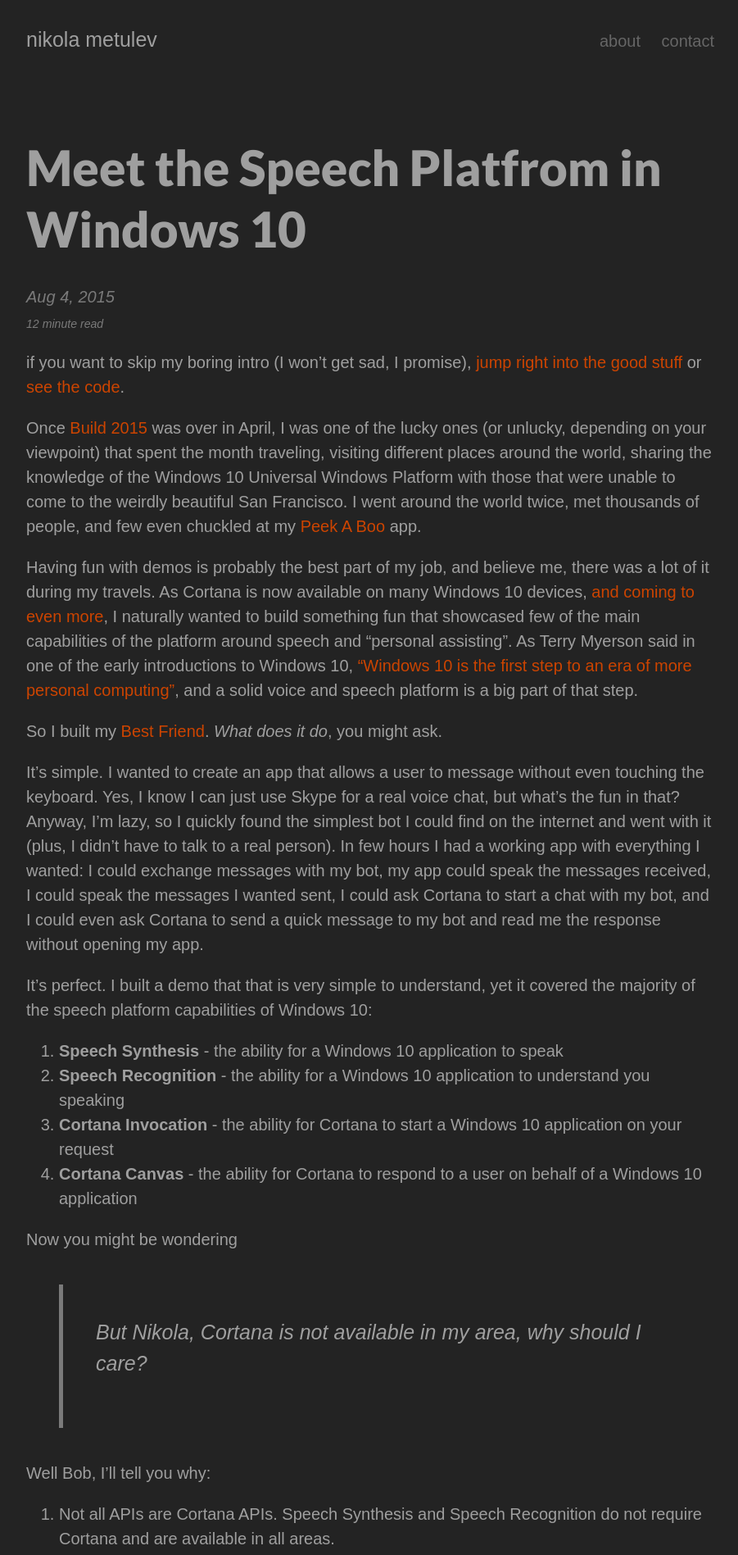
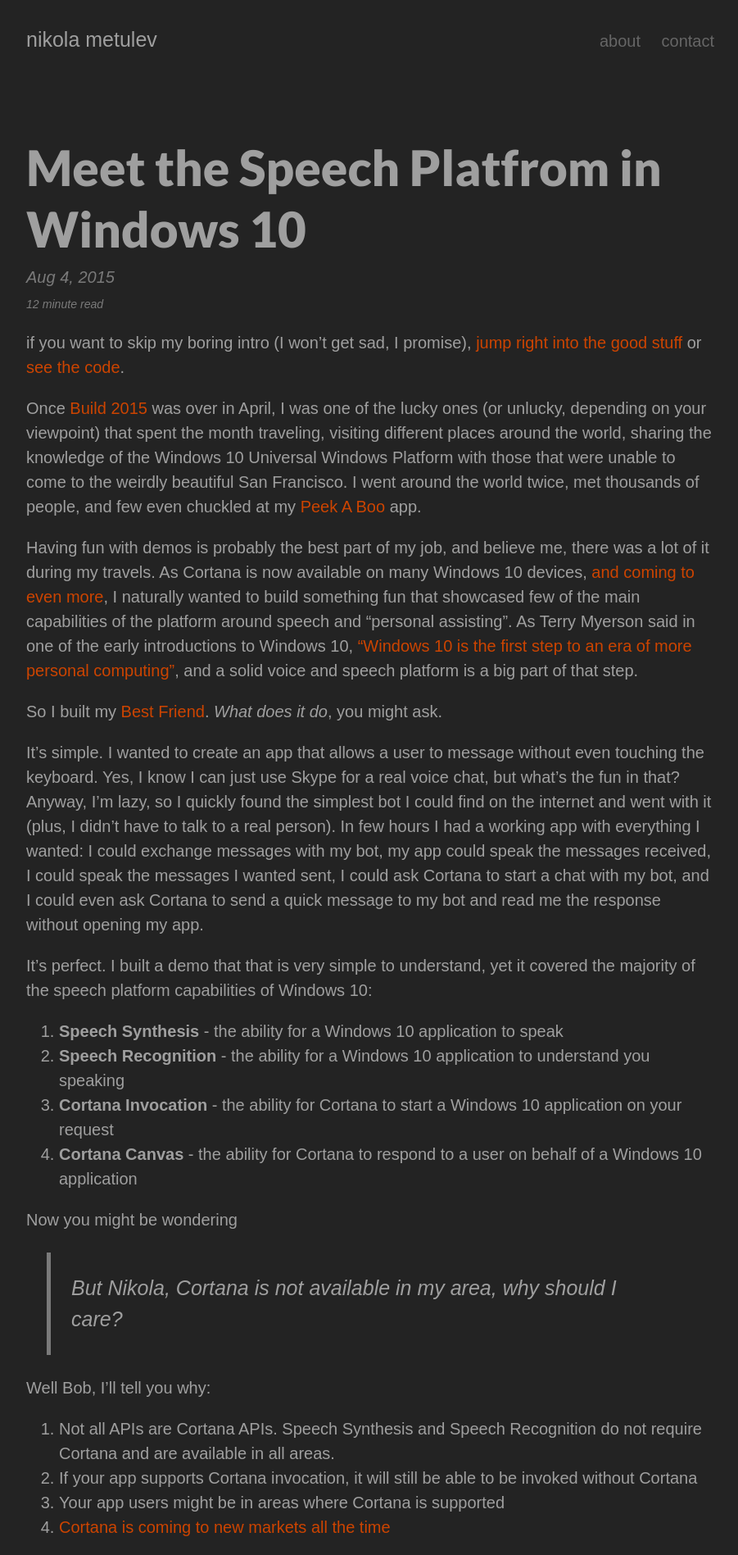
Before and after one commit to nmetulev/nmetulev.github.io, a Jekyll site: the page built from _posts/2015-08-04-speech-in-uwp.md, in a window 1280 px wide. Shown: the top 1897 px of the page at 82% size, without its empty margins (188-1089 px from the left). Built offline with Jekyll 4.4.1, drawn with Linux system fonts in a browser that asks for light colours.

```diff
--- a/_sass/_footer.scss
+++ b/_sass/_footer.scss
@@ -9,8 +9,8 @@
 }
 
 footer {
-  background-color: $footer-bg-color;
-  border-top: $footer-border-top;
+  background-color: $new-background;
+  //border-top: $footer-border-top;
   color: $footer-color;
   font-size: $footer-font-size;
   font-weight: $footer-font-weight;
--- a/_sass/_media-queries.scss
+++ b/_sass/_media-queries.scss
@@ -31,8 +31,9 @@
   }
 
   blockquote {
-    margin-left: $space-3;
-    padding: $space-3;
+    margin-left: 1em;
+    padding: 1em;
+
   }
 }
 
--- a/_sass/basscss/_base-typography.scss
+++ b/_sass/basscss/_base-typography.scss
@@ -16,7 +16,7 @@ h6 {
   font-weight: $heading-font-weight;
   line-height: $heading-line-height;
   margin-top: 1em;
-  margin-bottom: .5em;
+  margin-bottom: .1em;
 }
 
 p,
@@ -52,17 +52,21 @@ hr {
 }
 
 blockquote {
-  margin-top: $space-3;
-  margin-bottom: $space-3;
+  //margin-top: $space-3;
+  //margin-bottom: $space-3;
   margin-left: 0;
-  padding-left: $space-2;
-  padding-right: $space-2;
+  //padding-left: $space-2;
+  //padding-right: $space-2;
 }
 
 blockquote,
 blockquote p {
   font-size: $h3;
   font-style: italic;
+}
+
+blockquote p {
+  margin-bottom: 0;
 }
 
 h1,
```
